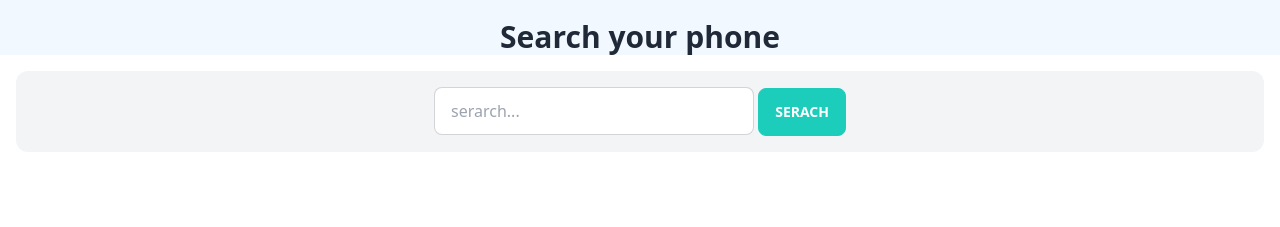
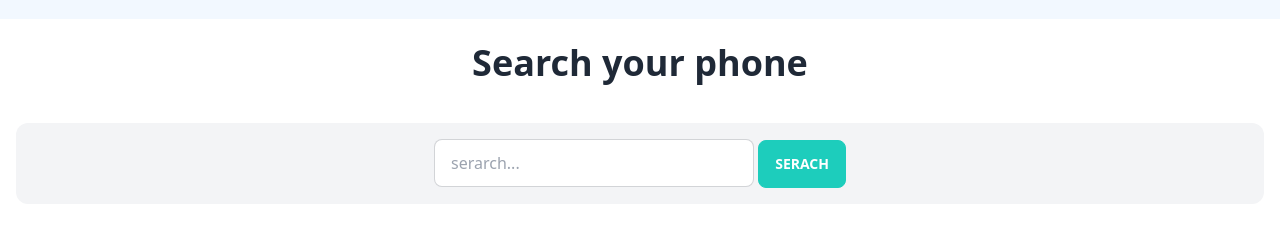
Before and after one commit to Adnan-Rony/hunting-phone-API, a plain HTML site: page index.html in a window 1280 px wide. Shown: the part 933-1160 px from the top of the page. Before the commit the page ends 1133 px from the top, so only its background shows below. Drawn offline with nearby package versions, Linux system fonts and the light colour scheme.

Commit message:
handler card

```diff
--- a/index.html
+++ b/index.html
@@ -27,12 +27,13 @@ data-theme="light">
 
 
         </div>
-        <h1 class="text-center text-3xl font-bold">Search your phone</h1>
+
 
 
     </header>
 
     <main class="">
+        <h1 class="text-center text-4xl font-bold p-6">Search your phone</h1>
 
         <section class="bg-gray-100 p-4 m-4 rounded-xl text-center">
             <input id="search-Field" type="text" placeholder="serarch..." class="input input-bordered w-full max-w-xs" />
```
